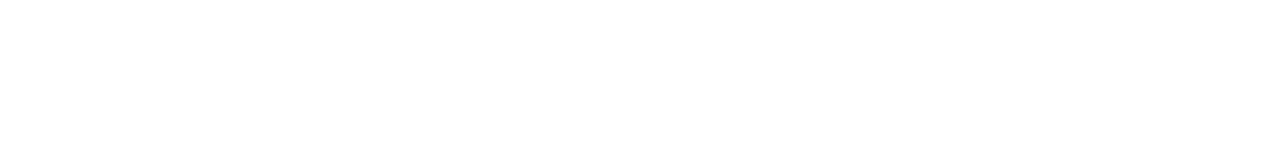
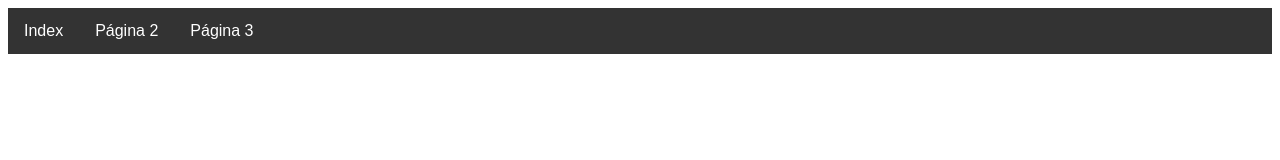
Before and after one commit to JoshLucio22/Laboratorio-6, a plain HTML site: page Pagina1.html in a window 1280 px wide. Drawn offline with Linux system fonts and the light colour scheme.

Commit message:
Se le añade el nav a las 3 páginas y se enlazan al css

```diff
--- a/Pagina1.html
+++ b/Pagina1.html
@@ -4,8 +4,13 @@
     <meta charset="UTF-8">
     <meta name="viewport" content="width=device-width, initial-scale=1.0">
     <title>Página 1</title>
+    <link rel="stylesheet" href="indexcss.css">
 </head>
 <body>
-
+    <nav>
+        <a href="index.html">Index</a>
+        <a href="Pagina2.html">Página 2</a>
+        <a href="pagina3.html">Página 3</a>
+    </nav>
 </body>
 </html>
```
Also changed, not shown: Pagina2.html (+6 -1 lines), Pagina3.html (+6 -1 lines).
